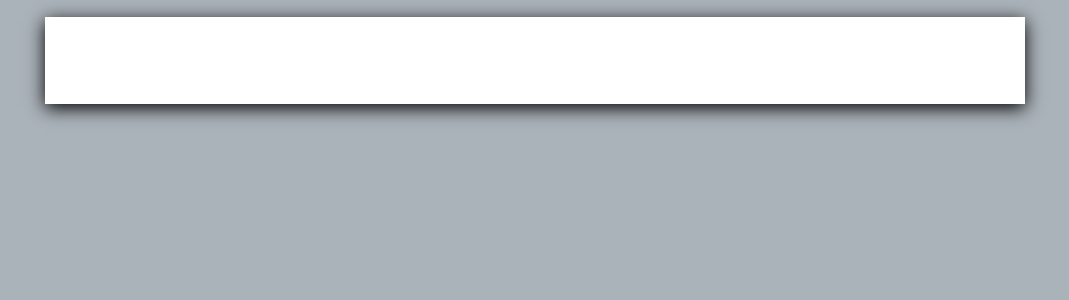
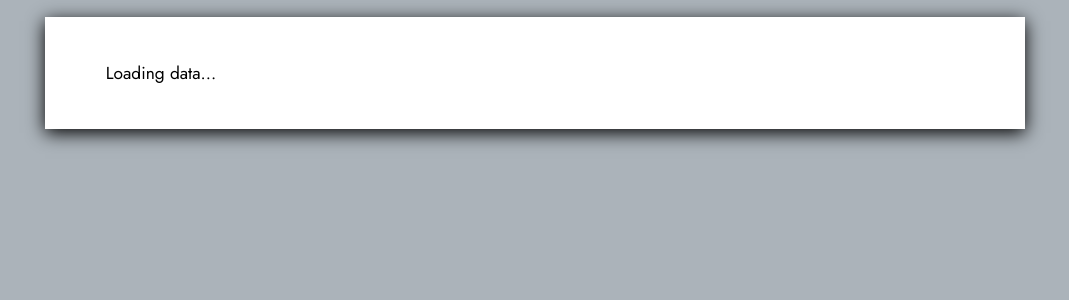
Before and after one commit to andreabak/CVgen, a Flask app: template templates/cv.html in a window 1280 px wide. Shown: the top 300 px of the page, without its empty margins (105-1174 px from the left). Run offline with Flask 2, Linux system fonts and the light colour scheme; the template is opened without the code that fills it, so the values that code supplies are empty.

Commit message:
Added loading data placeholder text to template

```diff
--- a/templates/cv.html
+++ b/templates/cv.html
@@ -34,6 +34,6 @@
             {% endif %}
         </span>
     </div>
-    <div id="cv"></div>
+    <div id="cv">Loading data...</div>
 </body>
 </html>
```
